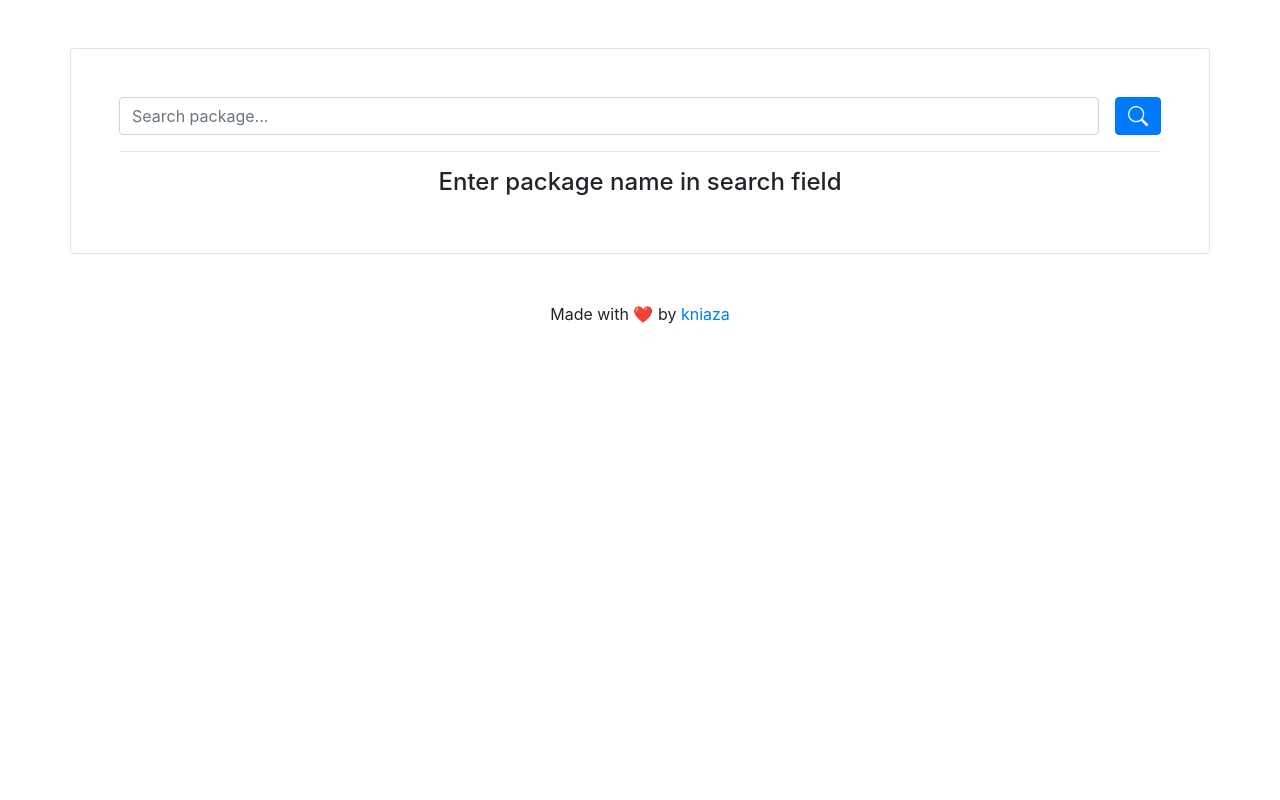
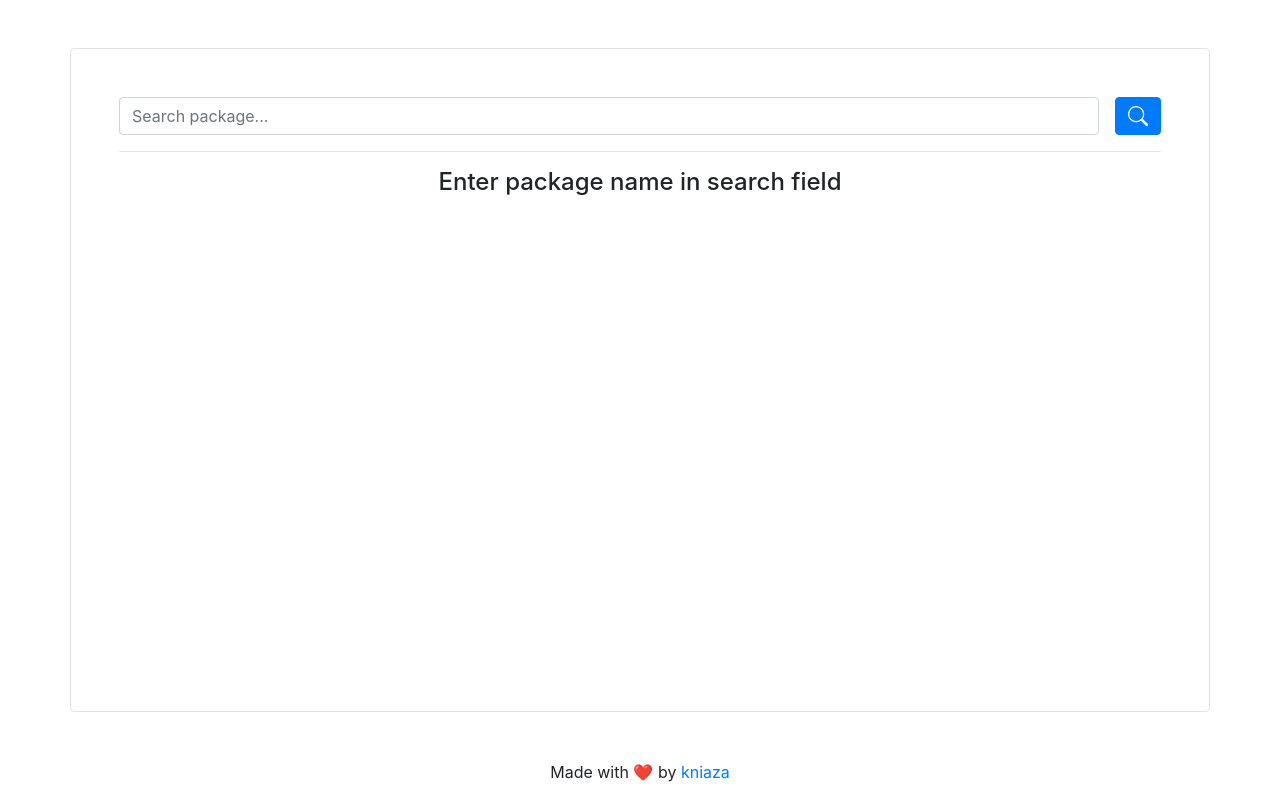
Before and after one commit to kniaza/jsdelivr-vue-test-task, a Vue app: page / in a window 1280 px wide. Built offline with nearby package versions, Linux system fonts and the light colour scheme.

Commit message:
set sticky footer

```diff
--- a/src/App.vue
+++ b/src/App.vue
@@ -65,6 +65,10 @@ export default {
 </script>
 
 <style lang="scss">
+html,
+body {
+  height: 100%;
+}
 #app {
   display: flex;
   flex-direction: column;
```
